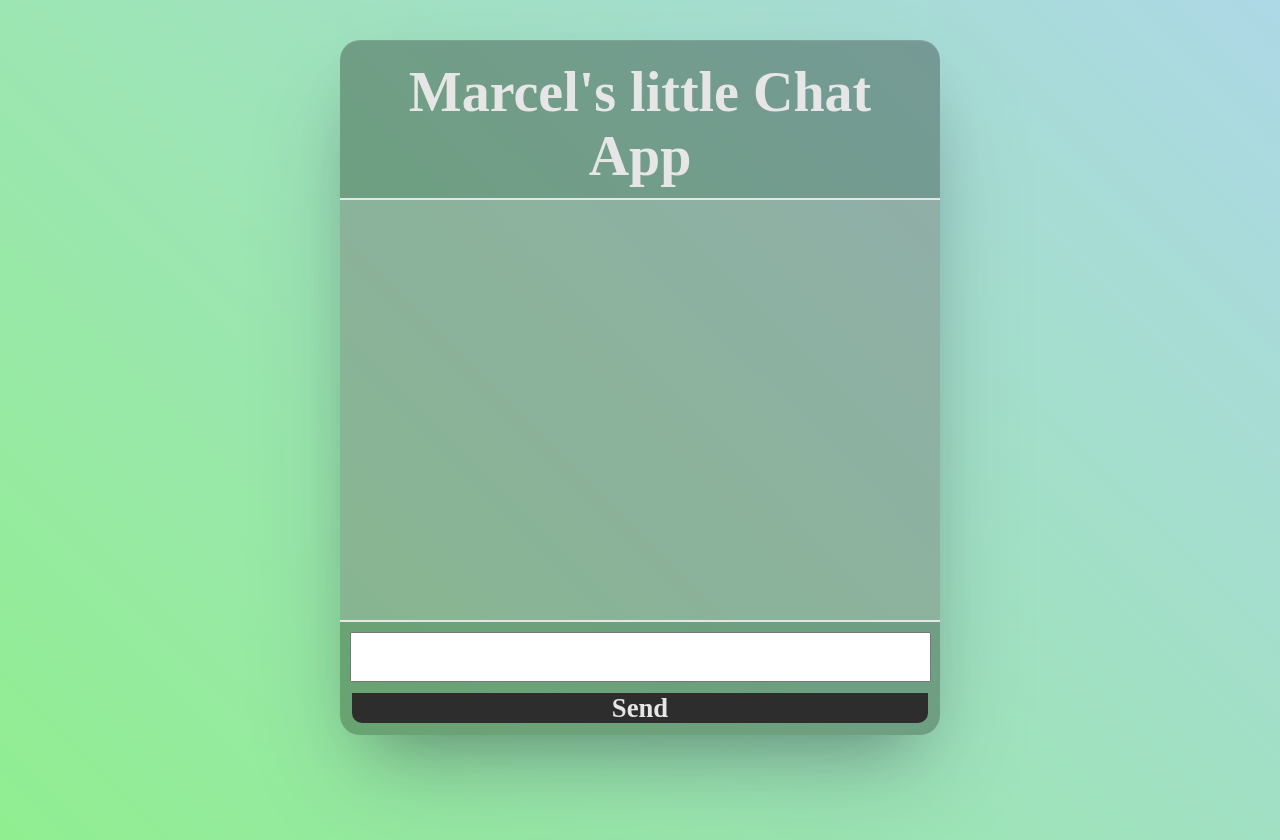
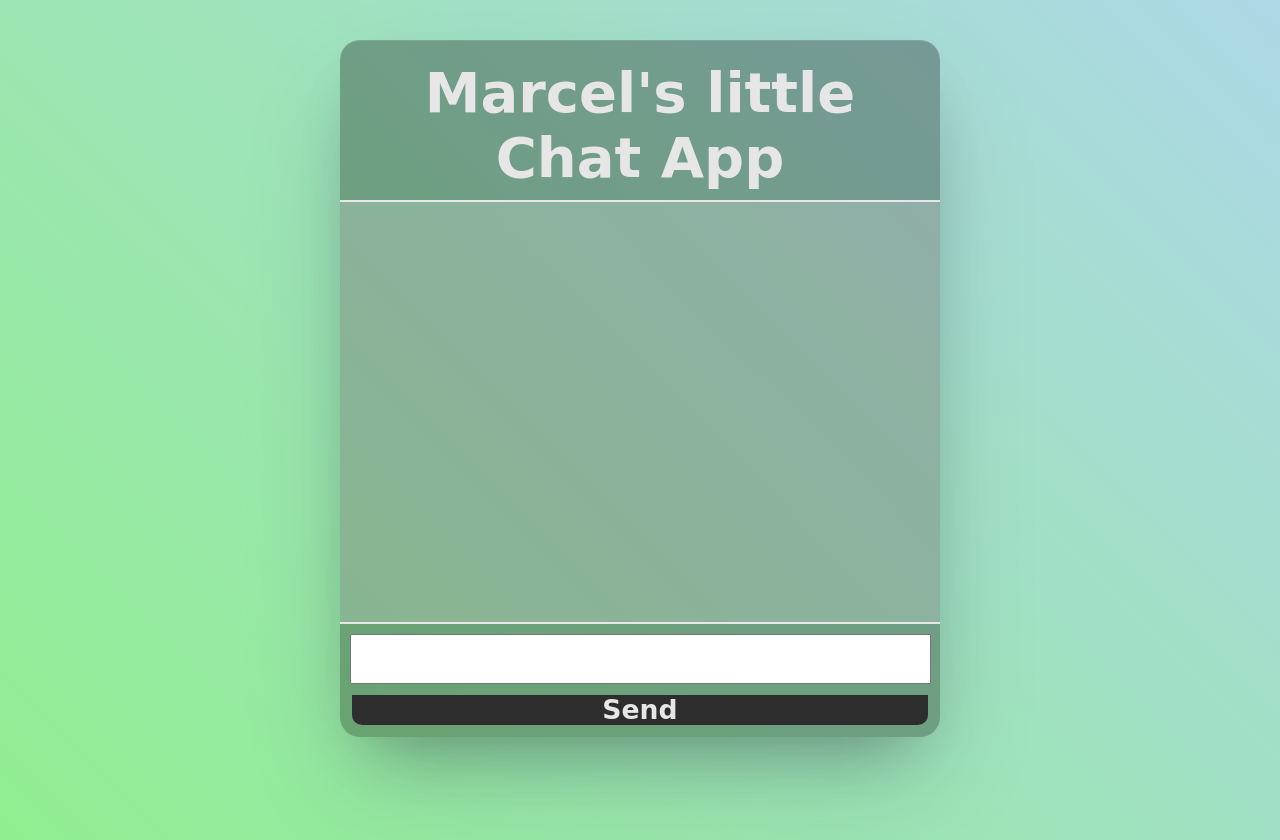
Before and after one commit to marcelbittrich/codeworksChatApp, a plain HTML site: page index.html in a window 1280 px wide. Drawn offline with nearby package versions, Linux system fonts and the light colour scheme.

Commit message:
add brush font cursive

```diff
--- a/style.css
+++ b/style.css
@@ -7,7 +7,7 @@
 }
 
 .brush-font {
-  font-family: "Brush Script MT";
+  font-family: "Brush Script MT", cursive;
 }
 
 /* Types */
```
